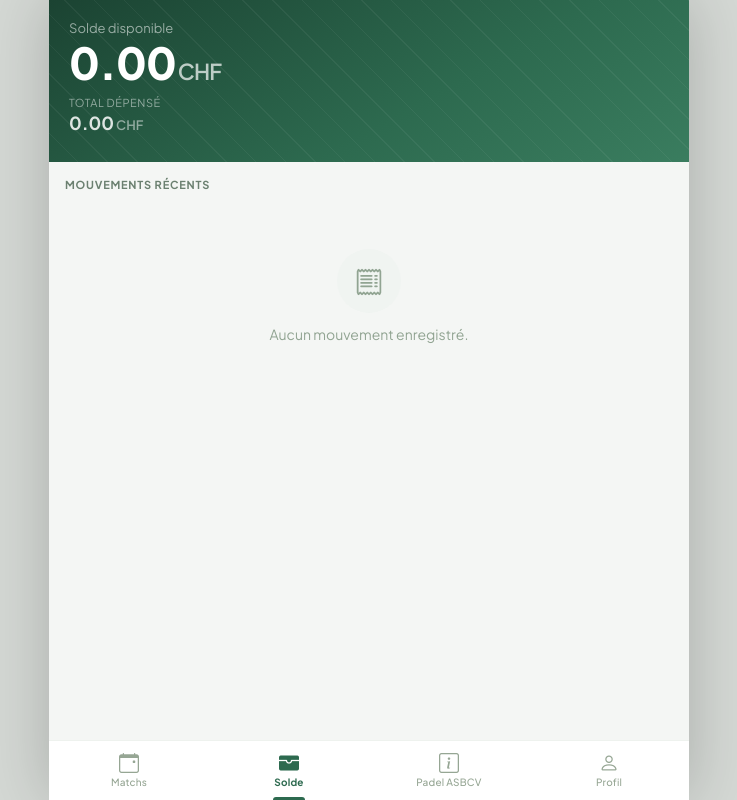
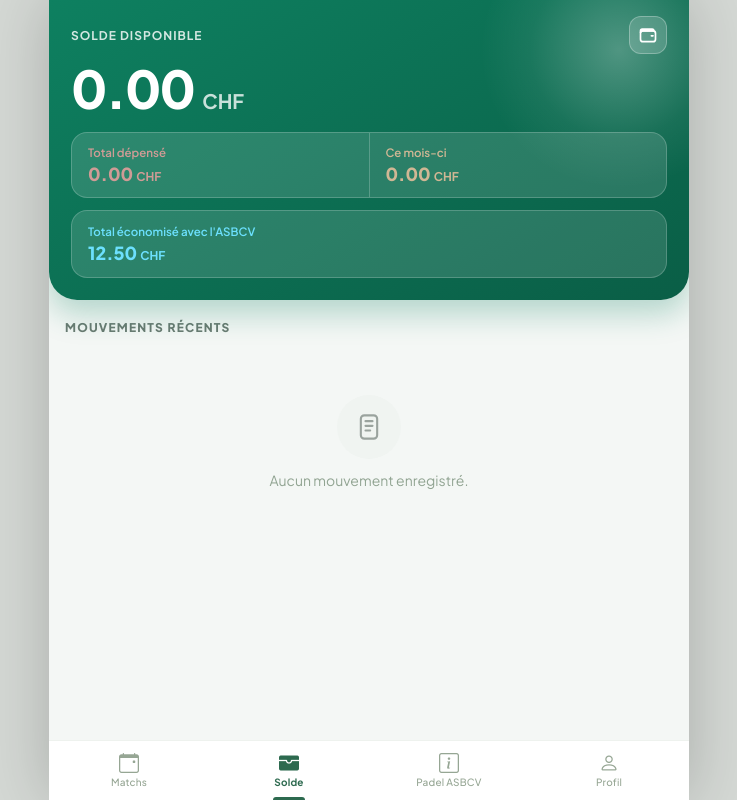
Before and after one commit to leocavdev/Padel-BCV, a Flask app: page /wallet/ in a window 1280 px wide. Shown: the whole page, without its empty margins (271-1008 px from the left). Run offline with Flask 3, Linux system fonts and the light colour scheme; the visitor is signed in with stand-in values (Sample User, id 1); data that the repository does not hold is empty; some libraries are stand-ins or nearby versions.

Commit message:
feat(wallet): redesign solde page with refined hero and grouped movements
- Green gradient hero (#0E8060→#0A5E46) with rounded bottom corners,
  luminous halo texture, wallet badge, and large balance figure
- Two-stat frosted strip: Total dépensé (pink) | Ce mois-ci (orange)
- Total économisé avec l'ASBCV panel in light blue
- Movements grouped by month with white rounded cards and exact dates
- Route now computes current_month_spent and groups transactions
  with French-formatted dates and parsed title/subtitle

Co-Authored-By: Claude Sonnet 4.6 <noreply@anthropic.com>

```diff
--- a/app/static/css/style.css
+++ b/app/static/css/style.css
@@ -460,24 +460,68 @@ html, body {
 }
 
 /* ── Wallet Hero ─────────────────────────────────────────────────── */
-.wallet-hero {
-  background: linear-gradient(150deg, #1b4332 0%, #2d6a4f 60%, #3a7d5f 100%);
-  padding: 20px 20px 28px; flex-shrink: 0;
-  position: relative; overflow: hidden;
+.wallet-hero-v2 {
+  background: linear-gradient(150deg, #0E8060 0%, #0A5E46 100%);
+  padding: 16px 22px 22px;
+  flex-shrink: 0;
+  position: relative;
+  overflow: hidden;
+  border-bottom-left-radius: 28px;
+  border-bottom-right-radius: 28px;
+  box-shadow: 0 14px 30px rgba(14, 128, 96, 0.28);
 }
-.wallet-hero-bg {
-  position: absolute; inset: 0; opacity: .05;
-  background-image: repeating-linear-gradient(45deg,transparent,transparent 20px,#fff 20px,#fff 21px);
+.wallet-hero-halo {
+  position: absolute; top: -90px; right: -70px;
+  width: 280px; height: 280px; border-radius: 50%;
+  background: radial-gradient(circle, rgba(255,255,255,.28) 0%, rgba(255,255,255,.06) 45%, rgba(255,255,255,0) 70%);
+  pointer-events: none;
 }
-.wallet-balance { font-size: 44px; font-weight: 800; color: #fff; letter-spacing: -0.02em; line-height: 1; }
-.wallet-chip {
-  display: inline-flex; align-items: center; gap: 6px;
-  background: rgba(255,255,255,.14); border-radius: 999px;
-  padding: 6px 14px; border: 1px solid rgba(255,255,255,.2);
-  cursor: pointer; font-size: 13px; font-weight: 600; color: #fff;
-  text-decoration: none; transition: background .15s;
+.wallet-hero-label {
+  font-size: 12px; font-weight: 700; letter-spacing: 1px;
+  color: rgba(255,255,255,.82); text-transform: uppercase; white-space: nowrap;
 }
-.wallet-chip:hover { background: rgba(255,255,255,.22); color: #fff; }
+.wallet-hero-badge {
+  width: 38px; height: 38px; border-radius: 12px;
+  background: rgba(255,255,255,.16); border: 1px solid rgba(255,255,255,.28);
+  display: flex; align-items: center; justify-content: center;
+}
+.wallet-hero-balance {
+  font-size: 52px; font-weight: 800; color: #fff;
+  letter-spacing: -1.8px; line-height: 1;
+}
+.wallet-hero-currency {
+  font-size: 20px; font-weight: 700; color: rgba(255,255,255,.78);
+}
+.wallet-stat-strip {
+  display: flex; margin-top: 18px;
+  background: rgba(255,255,255,.13); border: 1px solid rgba(255,255,255,.2);
+  border-radius: 16px; overflow: hidden;
+}
+.wallet-stat-cell { flex: 1; padding: 12px 16px; }
+.wallet-stat-divider { width: 1px; background: rgba(255,255,255,.22); flex-shrink: 0; }
+.wallet-stat-label { font-size: 11.5px; font-weight: 600; }
+.wallet-stat-value { font-size: 18px; font-weight: 800; margin-top: 2px; }
+.wallet-stat-unit { font-size: 12px; font-weight: 700; margin-left: 3px; }
+.wallet-stat-red    { color: rgba(255,162,162,.78); }
+.wallet-stat-orange { color: rgba(255,198,162,.78); }
+.wallet-saved-strip {
+  margin-top: 12px;
+  background: rgba(255,255,255,.13); border: 1px solid rgba(255,255,255,.2);
+  border-radius: 16px; padding: 13px 16px;
+}
+.wallet-saved-label { font-size: 11.5px; font-weight: 600; color: rgb(108,224,254); }
+.wallet-saved-value { font-size: 18px; font-weight: 800; color: #fff; margin-top: 2px; }
+.wallet-saved-unit  { font-size: 12px; font-weight: 700; margin-left: 3px; color: rgb(108,224,254); }
+.wallet-month-card {
+  background: #fff; border-radius: 18px; padding: 2px 14px;
+  box-shadow: 0 6px 18px rgba(16,40,30,.05); border: 1px solid #ECEFED;
+}
+.wallet-tx-icon {
+  width: 42px; height: 42px; border-radius: 13px;
+  flex-shrink: 0; display: flex; align-items: center; justify-content: center;
+}
+.wallet-tx-icon-debit  { background: #FBECEC; }
+.wallet-tx-icon-credit { background: #dcfce7; }
 
 /* ── Info item icon box ──────────────────────────────────────────── */
 .info-icon-box {
--- a/app/templates/wallet/dashboard.html
+++ b/app/templates/wallet/dashboard.html
@@ -3,63 +3,105 @@
 {% block content %}
 <div class="page-fade" style="display:flex;flex-direction:column;height:100%">
 
-  {# Balance hero #}
-  <div class="wallet-hero" style="flex-shrink:0">
-    <div class="wallet-hero-bg"></div>
-    <div style="position:relative">
-      <div style="font-size:13px;color:rgba(255,255,255,.55);margin-bottom:4px">Solde disponible</div>
-      <div class="wallet-balance">
-        {{ '%.2f'|format(current_user.wallet_balance) }}<span style="font-size:22px;font-weight:600;color:rgba(255,255,255,.7);margin-left:2px">CHF</span>
-      </div>
-      <div style="display:flex;gap:24px;margin-top:12px">
-        <div>
-          <div style="font-size:11px;color:rgba(255,255,255,.5);text-transform:uppercase;letter-spacing:.5px">Total dépensé</div>
-          <div style="font-size:18px;font-weight:700;color:rgba(255,255,255,.85);margin-top:2px">
-            {{ '%.2f'|format(total_spent|abs) }}<span style="font-size:13px;font-weight:600;color:rgba(255,255,255,.5);margin-left:2px">CHF</span>
+  {# ── Balance hero ───────────────────────────────────────────────── #}
+  <div class="wallet-hero-v2">
+    <div class="wallet-hero-halo"></div>
+
+    {# Label + wallet badge #}
+    <div style="display:flex;align-items:center;justify-content:space-between">
+      <div class="wallet-hero-label">Solde disponible</div>
+      <div class="wallet-hero-badge">
+        <svg width="20" height="20" viewBox="0 0 24 24" fill="none" stroke="#fff" stroke-width="2" stroke-linecap="round" stroke-linejoin="round">
+          <path d="M3 7a2 2 0 0 1 2-2h12a2 2 0 0 1 2 2v0H5a2 2 0 0 0-2 2z"/>
+          <rect x="3" y="7" width="18" height="13" rx="3"/>
+          <path d="M16 13h2"/>
+        </svg>
       </div>
     </div>
+
+    {# Balance figure #}
+    <div style="display:flex;align-items:baseline;gap:8px;margin-top:8px">
+      <span class="wallet-hero-balance">{{ '%.2f'|format(current_user.wallet_balance) }}</span>
+      <span class="wallet-hero-currency">CHF</span>
+    </div>
+
+    {# Two-stat strip: total dépensé | ce mois-ci #}
+    <div class="wallet-stat-strip">
+      <div class="wallet-stat-cell">
+        <div class="wallet-stat-label wallet-stat-red">Total dépensé</div>
+        <div class="wallet-stat-value wallet-stat-red">
+          {{ '%.2f'|format(total_spent|abs) }}<span class="wallet-stat-unit">CHF</span>
+        </div>
+      </div>
+      <div class="wallet-stat-divider"></div>
+      <div class="wallet-stat-cell">
+        <div class="wallet-stat-label wallet-stat-orange">Ce mois-ci</div>
+        <div class="wallet-stat-value wallet-stat-orange">
+          {{ '%.2f'|format(current_month_spent|abs) }}<span class="wallet-stat-unit">CHF</span>
         </div>
       </div>
     </div>
 
-  {# Transactions #}
-  <div class="scroll-content" style="background:#f4f6f4">
-    <div style="padding:16px 16px 24px" id="historique">
-      <div class="section-hd">
-        <span class="section-hd-label">Mouvements récents</span>
+    {# Total économisé avec l'ASBCV #}
+    <div class="wallet-saved-strip">
+      <div class="wallet-saved-label">Total économisé avec l'ASBCV</div>
+      <div class="wallet-saved-value">
+        <span style="color:rgb(108,224,254)">12.50</span><span class="wallet-saved-unit">CHF</span>
+      </div>
+    </div>
   </div>
 
-      {% if transactions %}
-      <div class="card-new" style="overflow:hidden">
-        {% for tx in transactions %}
-        <div style="display:flex;align-items:center;gap:12px;padding:12px 16px;
-             border-bottom:{{ '1px solid #f4f6f4' if not loop.last else 'none' }}">
-          <div style="width:40px;height:40px;border-radius:50%;flex-shrink:0;
-               background:{{ '#dcfce7' if tx.amount > 0 else '#fff1f0' }};
-               display:flex;align-items:center;justify-content:center">
-            <i class="bi {{ 'bi-arrow-down-circle-fill' if tx.amount > 0 else 'bi-arrow-up-circle-fill' }}"
-               style="font-size:18px;color:{{ '#16a34a' if tx.amount > 0 else '#dc2626' }}"></i>
+  {# ── Movements ──────────────────────────────────────────────────── #}
+  <div class="scroll-content" style="background:#F4F7F5">
+    <div style="padding:20px 16px 24px">
+
+      <div style="display:flex;align-items:center;justify-content:space-between;margin-bottom:12px">
+        <span style="font-size:12px;font-weight:800;letter-spacing:1.2px;color:#6A7B72;text-transform:uppercase;white-space:nowrap">Mouvements récents</span>
+      </div>
+
+      {% if has_transactions %}
+        {% for group in transaction_groups %}
+        <div style="margin-bottom:14px">
+          <div style="font-size:11px;font-weight:800;letter-spacing:0.8px;color:#9AA39E;text-transform:uppercase;margin:6px 2px 4px">{{ group.label }}</div>
+          <div class="wallet-month-card">
+            {% for tx in group.items %}
+            <div style="display:flex;align-items:center;gap:13px;padding:14px 4px;
+                 border-bottom:{{ 'none' if loop.last else '1px solid #ECEFED' }}">
+              <div class="wallet-tx-icon wallet-tx-icon-{{ 'credit' if tx.is_credit else 'debit' }}">
+                {% if tx.is_credit %}
+                <svg width="18" height="18" viewBox="0 0 24 24" fill="none" stroke="#16a34a" stroke-width="2.4" stroke-linecap="round" stroke-linejoin="round"><path d="M12 5v14M18 12l-6 6-6-6"/></svg>
+                {% else %}
+                <svg width="18" height="18" viewBox="0 0 24 24" fill="none" stroke="#D23B3B" stroke-width="2.4" stroke-linecap="round" stroke-linejoin="round"><path d="M12 19V6M6 12l6-6 6 6"/></svg>
+                {% endif %}
               </div>
               <div style="flex:1;min-width:0">
-            <div style="font-size:14px;font-weight:600;color:#151c17;overflow:hidden;text-overflow:ellipsis;white-space:nowrap">
-              {{ tx.description }}
+                <div style="font-size:15px;font-weight:800;color:#11201A;white-space:nowrap;overflow:hidden;text-overflow:ellipsis">{{ tx.title }}</div>
+                {% if tx.sub %}
+                <div style="font-size:13px;font-weight:600;color:#6A7B72;margin-top:2px">{{ tx.sub }}</div>
+                {% endif %}
+                <div style="font-size:12px;font-weight:600;color:#9AA39E;margin-top:3px">{{ tx.date_str }} · {{ tx.time_str }}</div>
               </div>
-            <div style="font-size:12px;color:#91a492;margin-top:1px">
-              {{ tx.created_at.strftime('%d/%m/%Y %H:%M') }}
+              <div style="text-align:right;flex-shrink:0;align-self:flex-start;margin-top:1px">
+                <div style="font-size:15px;font-weight:800;letter-spacing:-0.2px;color:{{ '#16a34a' if tx.is_credit else '#D23B3B' }}">
+                  {{ '+' if tx.is_credit else '−' }}{{ '%.2f'|format(tx.amount|abs) }}<span style="font-size:11.5px;font-weight:700;margin-left:3px">CHF</span>
                 </div>
-          </div>
-          <div style="font-size:15px;font-weight:800;flex-shrink:0;color:{{ '#16a34a' if tx.amount > 0 else '#dc2626' }}">
-            {{ '+' if tx.amount > 0 else '' }}{{ '%.2f'|format(tx.amount) }} CHF
               </div>
             </div>
             {% endfor %}
           </div>
+        </div>
+        {% endfor %}
+        <div style="text-align:center;color:#9AA39E;font-size:12.5px;font-weight:600;margin-top:8px">Vous êtes à jour ✓</div>
+
       {% else %}
         <div class="empty-state">
-        <div class="empty-state-icon"><i class="bi bi-receipt" style="font-size:28px;color:#91a492"></i></div>
+          <div class="empty-state-icon">
+            <svg width="28" height="28" viewBox="0 0 24 24" fill="none" stroke="#9AA39E" stroke-width="1.8" stroke-linecap="round" stroke-linejoin="round"><rect x="5" y="2" width="14" height="20" rx="3"/><path d="M9 7h6M9 11h6M9 15h4"/></svg>
+          </div>
           <p>Aucun mouvement enregistré.</p>
         </div>
       {% endif %}
+
     </div>
   </div>
 </div>
--- a/app/wallet/routes.py
+++ b/app/wallet/routes.py
@@ -3,6 +3,40 @@ from flask_login import login_required, current_user
 from app.wallet import bp
 from app import db
 from app.models import Transaction, Match, MatchPlayer
+from datetime import datetime
+import re
+
+_MONTHS_FR = ['janvier', 'février', 'mars', 'avril', 'mai', 'juin',
+              'juillet', 'août', 'septembre', 'octobre', 'novembre', 'décembre']
+
+
+def _fmt_date_fr(dt):
+    return f"{dt.day} {_MONTHS_FR[dt.month - 1]} {dt.year}"
+
+
+def _fmt_month_fr(dt):
+    return f"{_MONTHS_FR[dt.month - 1].capitalize()} {dt.year}"
+
+
+def _parse_tx(tx):
+    if ' — ' in tx.description:
+        parts = tx.description.split(' — ', 1)
+        title = parts[0]
+        sub = parts[1]
+        m = re.match(r'match #(\d+) \((.+)\)', sub, re.IGNORECASE)
+        if m:
+            sub = f"Match #{m.group(1)} · {m.group(2)}"
+    else:
+        title = tx.description
+        sub = None
+    return {
+        'title': title,
+        'sub': sub,
+        'date_str': _fmt_date_fr(tx.created_at),
+        'time_str': tx.created_at.strftime('%H:%M'),
+        'amount': tx.amount,
+        'is_credit': tx.amount > 0,
+    }
 
 
 @bp.route('/')
@@ -12,10 +46,28 @@ def dashboard():
                     .filter_by(user_id=current_user.id)
                     .order_by(Transaction.created_at.desc())
                     .all())
+
+    now = datetime.utcnow()
     total_spent = sum(tx.amount for tx in transactions if tx.amount < 0)
+    current_month_spent = sum(
+        tx.amount for tx in transactions
+        if tx.amount < 0
+        and tx.created_at.month == now.month
+        and tx.created_at.year == now.year
+    )
+
+    groups = {}
+    for tx in transactions:
+        key = (tx.created_at.year, tx.created_at.month)
+        if key not in groups:
+            groups[key] = {'label': _fmt_month_fr(tx.created_at), 'items': []}
+        groups[key]['items'].append(_parse_tx(tx))
+
     return render_template('wallet/dashboard.html',
-                           transactions=transactions,
+                           transaction_groups=list(groups.values()),
+                           has_transactions=bool(transactions),
                            total_spent=total_spent,
+                           current_month_spent=current_month_spent,
                            title='Solde')
 
 
```
Lines whose indentation alone changed are shown as unchanged.
